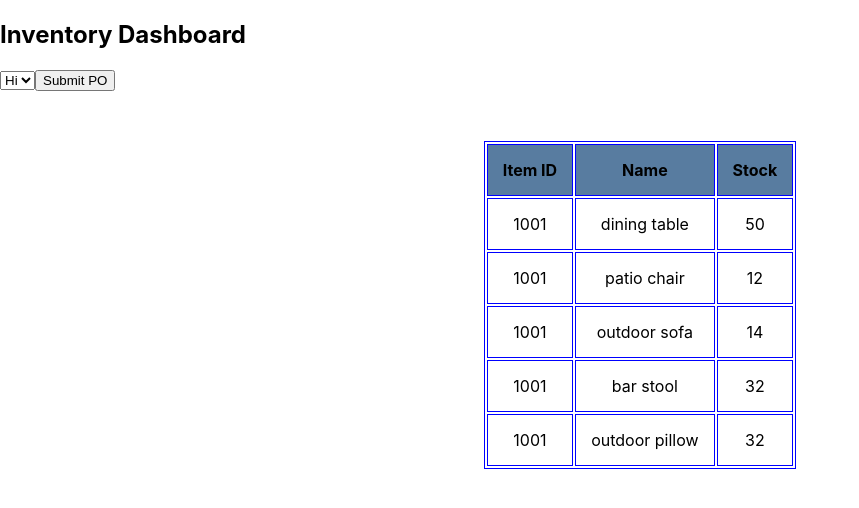
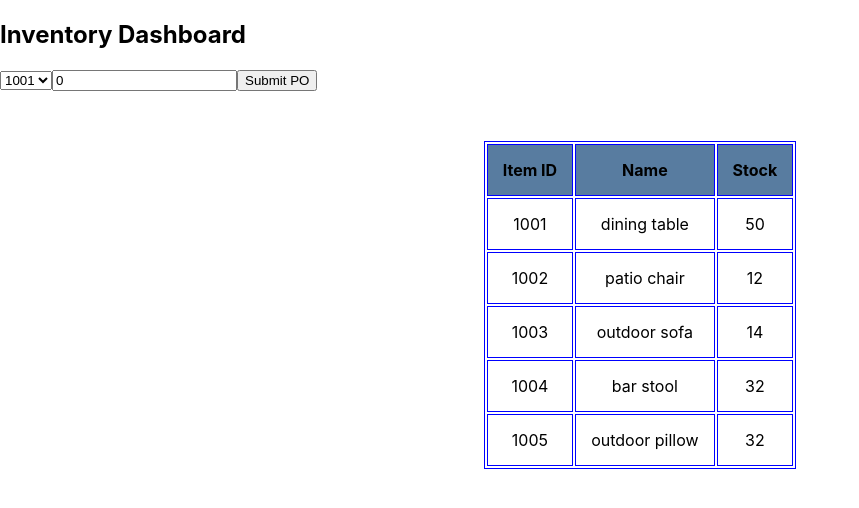
Before and after one commit to ebwittenberg/merchant-manage, a React (Create React App) app: page / in a window 1280 px wide. Shown: the top 508 px of the page, without its empty margins (0-859 px from the left). Built offline with nearby package versions, Linux system fonts and the light colour scheme.

Commit message:
sets up basics of add purchase order form

```diff
--- a/src/components/AddPo.js
+++ b/src/components/AddPo.js
@@ -1,13 +1,31 @@
 import React from 'react';
 import { store } from '../store';
 
-function AddPo() {
+function AddPo({ onStockChange, onItemChange, inputValue, handleFormSubmit }) {
+    const inventory = store.getState().inventory;
+
+    const options = inventory.map(item => <option>{item.id}</option>)
 
     return (
-        <form>
-            <select>
-                <option>Hi</option>
+        <form
+            onSubmit={(e) => {
+                e.preventDefault();
+                handleFormSubmit();
+            }}
+        >
+            <select
+                onChange={(e) => onItemChange(e.target.value)}
+            >
+                {
+                    options
+                }
             </select>
+
+            <input
+                type="number"
+                onChange={(e) => onStockChange(e.target.value)}
+                value={inputValue}
+            />
 
             <button type="submit">Submit PO</button>
         </form>
--- a/src/components/InventoryDashboard.js
+++ b/src/components/InventoryDashboard.js
@@ -3,13 +3,29 @@ import { store } from '../store';
 import Item from './Item';
 import AddPo from './AddPo';
 
-function InventoryDashboard() {
+// inventoryDashboard needs to track value of item the PO is for and stock value
+class InventoryDashboard extends React.Component {
+
+    constructor(props) {
+        super(props);
+        this.state={
+            itemOnPO: '',
+            purchaseQty: 0
+        }
+    }
+
+    render() {
         const state = store.getState();
         return (
             <div>
                 <h2>Inventory Dashboard</h2>
 
-            <AddPo />
+                <AddPo
+                    onStockChange={this._changePurchaseQty}
+                    onItemChange={this._changeItemOnPO}
+                    inputValue={this.state.purchaseQty}
+                    handleFormSubmit={this._onPOSubmit}
+                />
                 <table>
                     <tbody>
                         <tr>
@@ -22,16 +38,32 @@ function InventoryDashboard() {
                         {
                             state.inventory.map(i => <Item details={i} />)
                         }
-
-
                     </tbody>
                 </table>
 
 
             </div>
-
-
         )
     }
 
+    _changePurchaseQty = (purchaseQty) => {
+        this.setState({
+            purchaseQty
+        })
+
+    }
+
+    _changeItemOnPO = (itemOnPO) => {
+        this.setState({
+            itemOnPO
+        })
+    }
+
+    _onPOSubmit = () => {
+        console.log(this.state.itemOnPO);
+        console.log(this.state.purchaseQty);
+
+    }
+}
+
 export default InventoryDashboard
--- a/src/store/index.js
+++ b/src/store/index.js
@@ -11,28 +11,28 @@ const initialState = {
             warehouseID: 23
         },
         {
-            id: 1001,
+            id: 1002,
             name: 'patio chair',
             stock: 12,
             cost: 50.99,
             warehouseID: 23
         },
         {
-            id: 1001,
+            id: 1003,
             name: 'outdoor sofa',
             stock: '14',
             cost: 498.99,
             warehouseID: 23
         },
         {
-            id: 1001,
+            id: 1004,
             name: 'bar stool',
             stock: '32',
             cost: 67.99,
             warehouseID: 23
         },
         {
-            id: 1001,
+            id: 1005,
             name: 'outdoor pillow',
             stock: 32,
             cost: 54.99,
```
Lines whose indentation alone changed are shown as unchanged.
